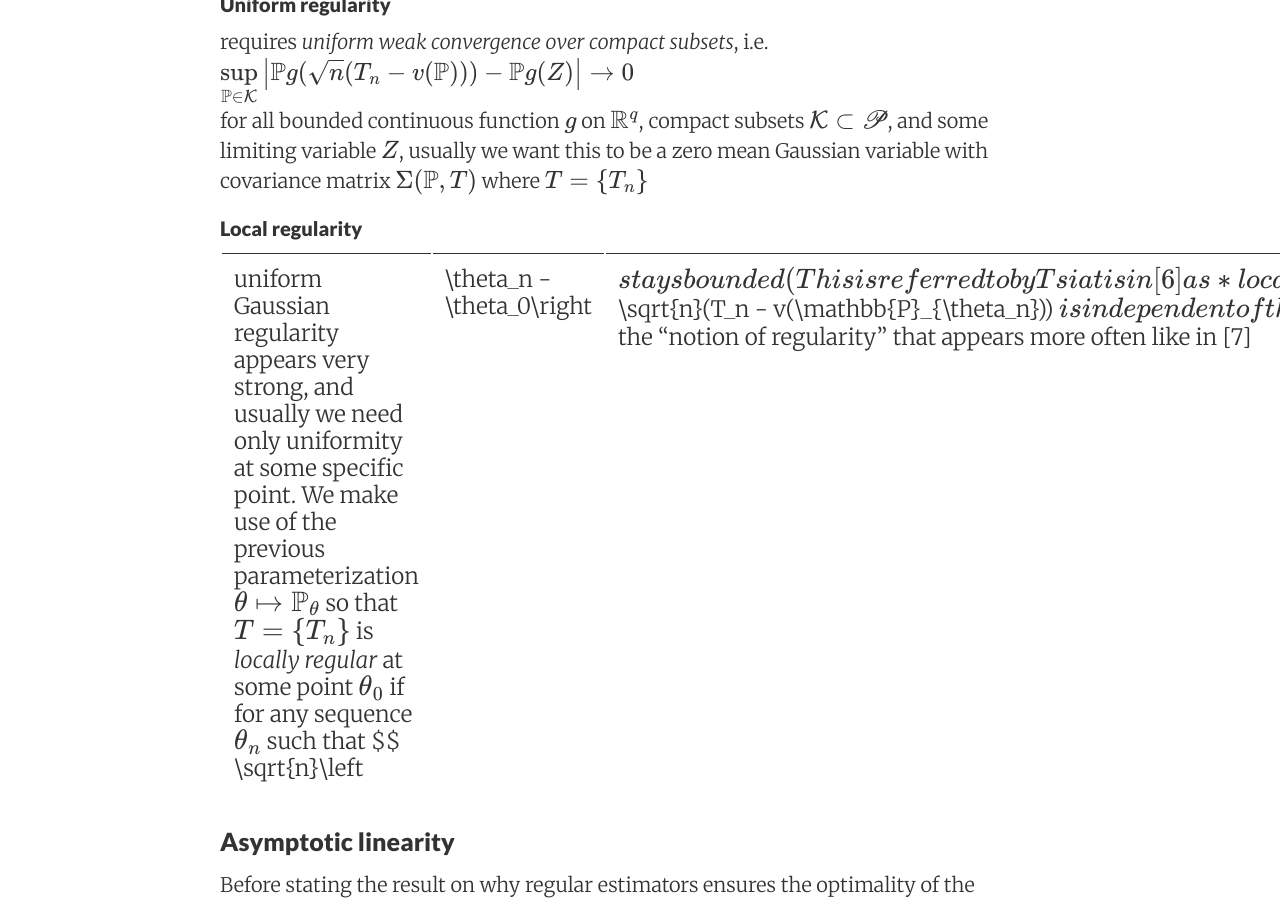
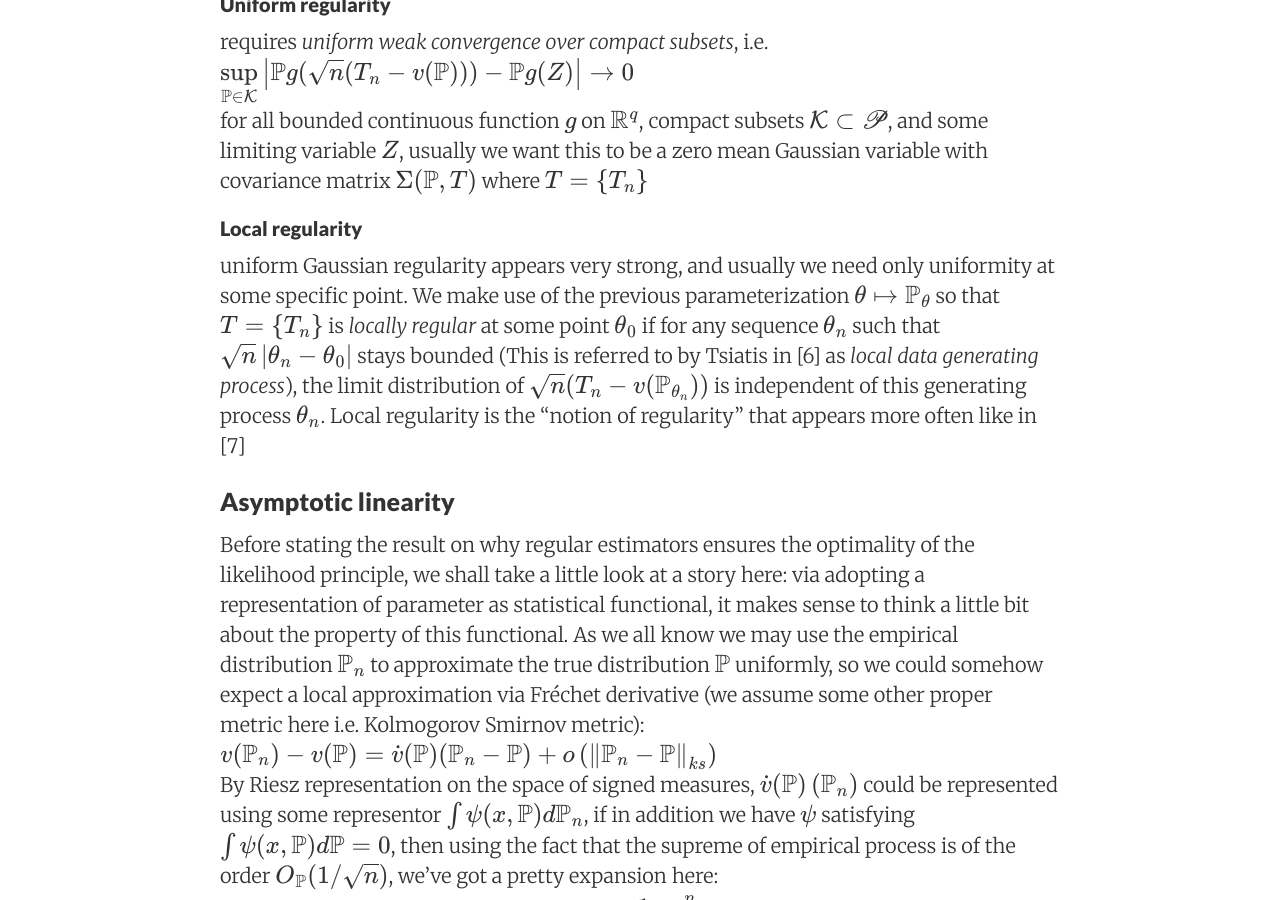
Before and after one commit to Rorschach1989/rorschach1989.github.io, a Jekyll site: the page built from _posts/2018-09-06-semi_2.md, in a window 1280 px wide and 900 px high, scrolled down 5851 px. Built offline with Jekyll 4.4.1, drawn with Linux system fonts in a browser that asks for light colours; formulas are drawn with MathJax 3.

Commit message:
semiparametric part 1

```diff
--- a/_posts/2018-09-06-semi_2.md
+++ b/_posts/2018-09-06-semi_2.md
@@ -27,15 +27,15 @@
 \end{align}
 $$
 will attain the Cramér–Rao lower bound \eqref{crbound}. This is the classic **likelihood principle** which essentially states:
-><span class="smallcaps"> Forget about misspecification, our assumption is correct</span>
-<span class="smallcaps"> Write out the likelihood, and the story's over</span>
+> <span class="smallcaps"> Forget about misspecification, our assumption is correct</span>
+> <span class="smallcaps"> Write out the likelihood, and the story's over</span>
 
 Inferential procedures thereafter is also optimal in the sense that as long as you have your asymptotic variance minimal, the confidence interval constructed for the parameter is the shortest, and for a hypothesis testing problem, the ad-hoc adaptation of *likelihood ratio test* is the *uniformly most powerful* one.
 Okay upon investigating the above discussion, we've found really a lot of claims that "something should be nice for this paradigm to work", and I believe that almost everyone, statistician or not, will find the likelihood principle *overly optimistic*, yet it's not trivial however, to explain carefully the theoretical boundary of the likelihood paradigm. And the theory of semiparametrics should be established from a careful characterization of this paradigm. We throw several questions here:
 
 >What is a model, anyway?
-What kind of parameter is nice?
-Is the bound \eqref{crbound} really that strong?
+>What kind of parameter is nice?
+>Is the bound \eqref{crbound} really that strong?
 
 ## Model
 
@@ -129,7 +129,8 @@
 
 #### Local regularity
 
-uniform Gaussian regularity appears very strong, and usually we need only uniformity at some specific point. We make use of the previous parameterization $$ \theta \mapsto \mathbb{P}_{\theta} $$ so that $$ T = \{T_n\} $$ is *locally regular* at some point $$ \theta_0 $$ if for any sequence $$ \theta_n $$ such that $$ \sqrt{n}\left| \theta_n - \theta_0\right| $$ stays bounded (This is referred to by Tsiatis in [6] as *local data generating process*), the limit distribution of $$ \sqrt{n}(T_n - v(\mathbb{P}_{\theta_n})) $$ is independent of this generating process $$ \theta_n $$. Local regularity is the "notion of regularity" that appears more often like in [7]
+uniform Gaussian regularity appears very strong, and usually we need only uniformity at some specific point. We make use of the previous parameterization $$ \theta \mapsto \mathbb{P}_{\theta} $$ so that $$ T = \{T_n\} $$ is *locally regular* at some point $$ \theta_0 $$ if for any sequence $$ \theta_n $$ such that
+$$ \sqrt{n}\left| \theta_n - \theta_0\right| $$ stays bounded (This is referred to by Tsiatis in [6] as *local data generating process*), the limit distribution of $$ \sqrt{n}(T_n - v(\mathbb{P}_{\theta_n})) $$ is independent of this generating process $$ \theta_n $$. Local regularity is the "notion of regularity" that appears more often like in [7]
 
 ### Asymptotic linearity
 
```
